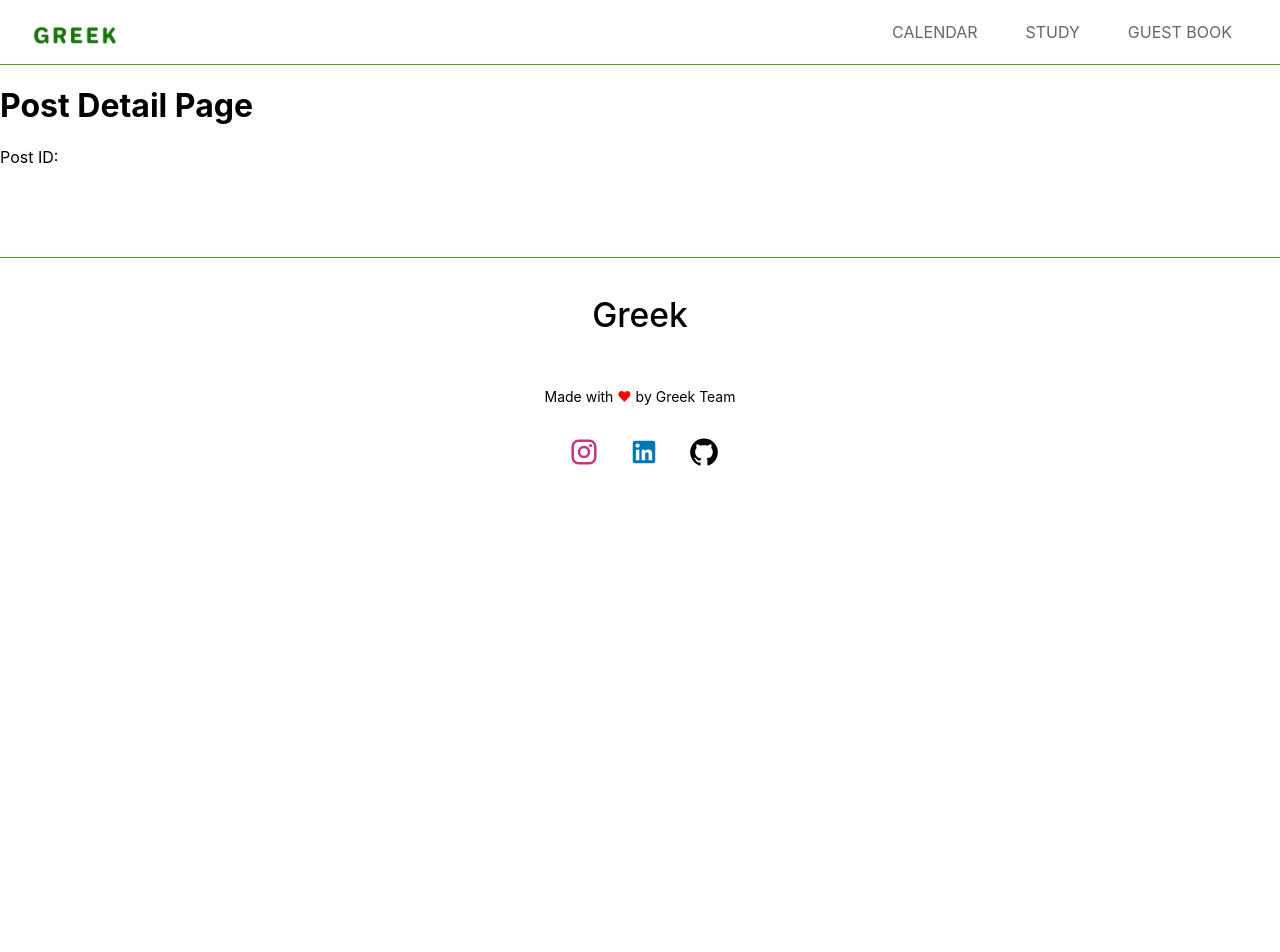
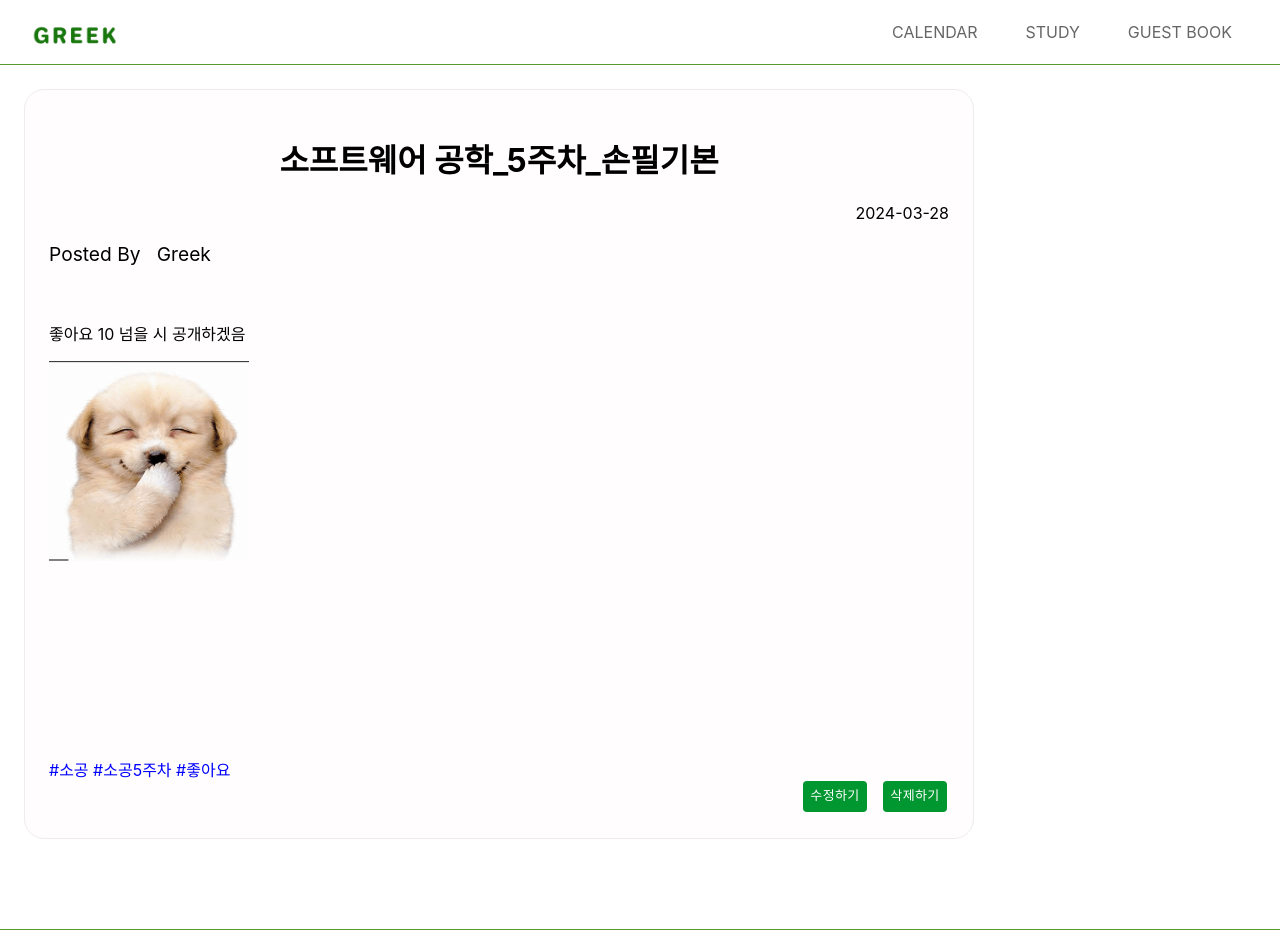
Before and after one commit to hyun-woo-jae/front, a React (Create React App) app: page /study/detail/1 in a window 1280 px wide. Shown: the top 952 px of the page. Before the commit the page ends 800 px from the top, so only its background shows below. Built offline with nearby package versions, Linux system fonts and the light colour scheme; the HTML template or start-up script is replaced by a standard one.

Commit message:
Update Detail Page-initial

```diff
--- a/src/pages/study/Detailpage.js
+++ b/src/pages/study/Detailpage.js
@@ -1,16 +1,103 @@
 import React from 'react';
 import { useParams } from 'react-router-dom';
+import {Box,Button,Stack} from '@mui/material';
+import styled from "styled-components";
 
 const DetailPage = () => {
   const { postId } = useParams(); // useParams 훅을 사용하여 URL 파라미터에서 postId를 가져옵니다.
 
+  const title="소프트웨어 공학_5주차_손필기본";
+  const date="2024-03-28";
+  const tag="#소공 #소공5주차 #좋아요";
+  const content="좋아요 10 넘을 시 공개하겠음"
   return (
-    <div>
-      <h1>Post Detail Page</h1>
-      <p>Post ID: {postId}</p>
-      {/* 이곳에 포스트의 상세 정보를 표시할 수 있습니다. */}
-    </div>
+    <>
+    <Box
+      sx={{
+        position: 'relative',
+        width: 900,
+        height: 700,
+        margin: 3,
+        border: 1,
+        borderColor: '#eeeded',
+        padding: 3,
+        borderRadius: 5,
+        backgroundColor: '#fffdfd',
+      }}
+    >
+      <h1><Title>{title}</Title></h1>
+      <p><Date>{date}</Date></p>
+      <p><PostId>Posted By &nbsp; Greek{postId}</PostId></p>
+
+      <br />
+      {/* Content : 글, 그림 등등등*/}
+      <p><Content>{content}</Content></p>
+      <img src={process.env.PUBLIC_URL + "/example.png"} width="200px" height="200px"/>
+      <p><Tag>{tag}</Tag></p>
+      {/* 글 작성자일 경우에만 권한 허용-로그인 기능 구현 시 수정 */}
+      <Stack
+        sx={{
+          position: 'absolute',
+          bottom: 10,
+          right: 10,
+          gap: 2,
+          margin: 2,
+          flexDirection: 'row', // 버튼들을 가로로 정렬
+          alignItems: 'center', // 버튼들을 세로 중앙 정렬
+        }}
+      >
+        <Button
+          size="small" // 버튼 크기를 작게 설정하여 텍스트 크기에 맞춤
+          sx={{
+            backgroundColor: '#009630',
+            color: 'white',
+            '&:hover': {color: '#FFD700',backgroundColor:'#009630'} // 버튼 위에 마우스를 가져다 놓았을 때 글자 색상 변경
+          }}
+        >
+          수정하기
+        </Button>
+        <Button
+          size="small" // 버튼 크기를 작게 설정하여 텍스트 크기에 맞춤
+          sx={{
+            backgroundColor: '#009630',
+            color: 'white',
+            '&:hover': {color: '#FFD700',backgroundColor:'#009630'} // 버튼 위에 마우스를 가져다 놓았을 때 글자 색상 변경
+          }}
+        >
+          삭제하기
+        </Button>
+      </Stack>
+    </Box>
+    </>
   );
 };
 
 export default DetailPage;
+
+const Title = styled.h1`
+  font-size: 2rem;
+  text:bold;
+  text-align:center;
+`;
+
+const Date = styled.p`
+  font-size: 1rem;
+  text-align:right;
+`;
+
+const PostId = styled.p`
+  font-size: 1.2rem;
+  text:bold
+`;
+
+const Tag = styled.p`
+  font-size: 1rem;
+  text:bold;
+  color: blue;
+  margin-top:12rem;
+`;
+
+const Content = styled.p`
+  font-size: 1rem;
+  text:bold
+`;
```
Also changed, not shown: src/pages/study/DetailpageEx.js (added, +19 -0 lines), src/pages/study/Listpage.js (+2 -6 lines), public/example.png (added), 1 other file (tests, documents, lock files or other folders).
